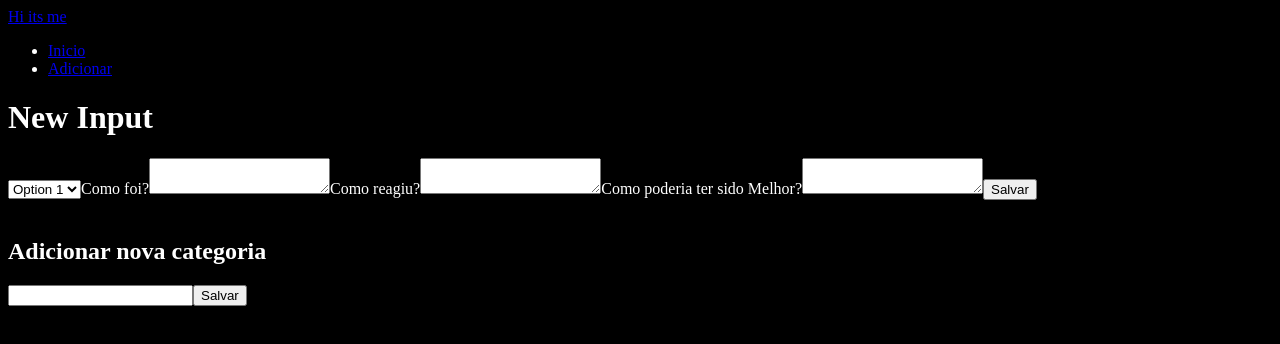
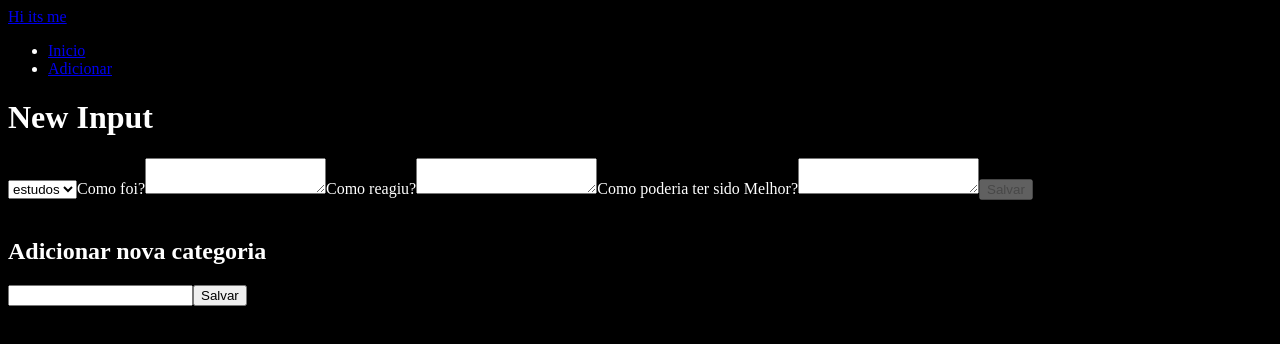
Before and after one commit to HigorAnjos/hiitsmeApp, a React (Create React App) app: page /new in a window 1280 px wide. Shown: the top 344 px of the page. Built offline with nearby package versions, Linux system fonts and the light colour scheme.

Commit message:
button disable validate

```diff
--- a/package.json
+++ b/package.json
@@ -10,6 +10,7 @@
     "react-dom": "^17.0.2",
     "react-router-dom": "^5.3.0",
     "react-scripts": "5.0.0",
+    "uuid": "^8.3.2",
     "web-vitals": "^2.1.4"
   },
   "scripts": {
--- a/src/Pages/New.jsx
+++ b/src/Pages/New.jsx
@@ -6,12 +6,13 @@ class New extends React.Component {
     super();
 
     this.state = {
-      categories: ['Option 1', 'Option 2', 'Option 3'],
+      categories: ['estudos'],
       done: '',
       reaction: '',
       choice: '',
-      selectedCategory: '',
+      selectedCategory: 'estudos',
       fildAddCategory: '',
+      inputValidate: true,
     };
   }
 
@@ -19,7 +20,7 @@ class New extends React.Component {
     console.log("name: ",name, "Value: ", value);
     this.setState({
       [name]: value
-    })
+    }, () => { this.newInputValidate() })
   }
 
   buttonCLickSalve = (event) => {
@@ -36,17 +37,40 @@ class New extends React.Component {
 
   newCategory = (event) => {
     event.preventDefault();
-    console.log("ADD Categoria na api");
-    // criar nova categoria na API
+    const { fildAddCategory } = this.state;
+    this.setState((prev) => ({
+      categories: [...prev.categories, fildAddCategory]
+    }));
+  }
+
+  newInputValidate = () => {
+    const { done, reaction, choice } = this.state;
+    if (done.length >= 3 && reaction.length >= 3 && choice.length >= 3 ) {
+      this.setState({
+        inputValidate: false,
+      });
+    }else {
+      this.setState({
+        inputValidate: true,
+      });
+    }
   }
 
   render() {
-    const { done, reaction, choice, categories, fildAddCategory } = this.state;
+    const { done,
+      reaction,
+      choice,
+      categories,
+      fildAddCategory,
+      inputValidate } = this.state;
+
     return (
       <div>
         <h1>New Input</h1>
         <form>
-          <select name="selectedCategory" onChange={ this.handleChange }>
+          <select name="selectedCategory"
+            onChange={ this.handleChange }
+          >
             {
               categories.map((op, i) =>
                 <option
@@ -91,6 +115,7 @@ class New extends React.Component {
 
           <button
           type="submit"
+          disabled={ inputValidate }
           onClick={ this.buttonCLickSalve }
           >
             Salvar
--- a/src/services/API.jsx
+++ b/src/services/API.jsx
@@ -1,7 +1,10 @@
+import { v4 as uuidv4 } from 'uuid';
+
 const getAll = () => JSON.parse(localStorage.getItem('APP'));
 
 const setNewEntry = (newEntry, category) => {
   const App = getAll('APP') || [];
+  newEntry.id = uuidv4();
   if (App.some((obj) => obj.category === category)) {
     App.forEach((obj) => {
       if (obj.category === category) {
```
Also changed, not shown: 1 other file (tests, documents, lock files or other folders).
